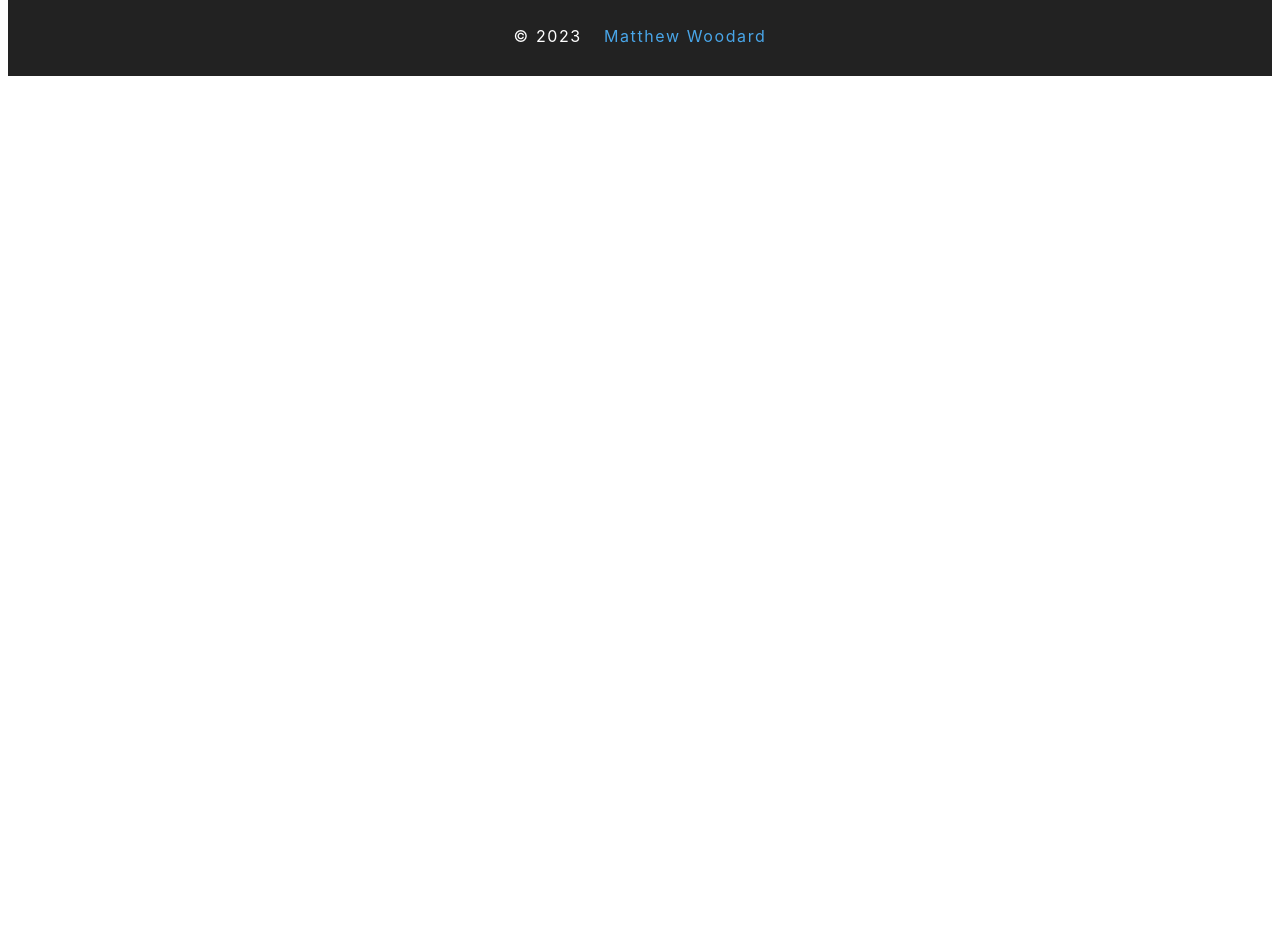
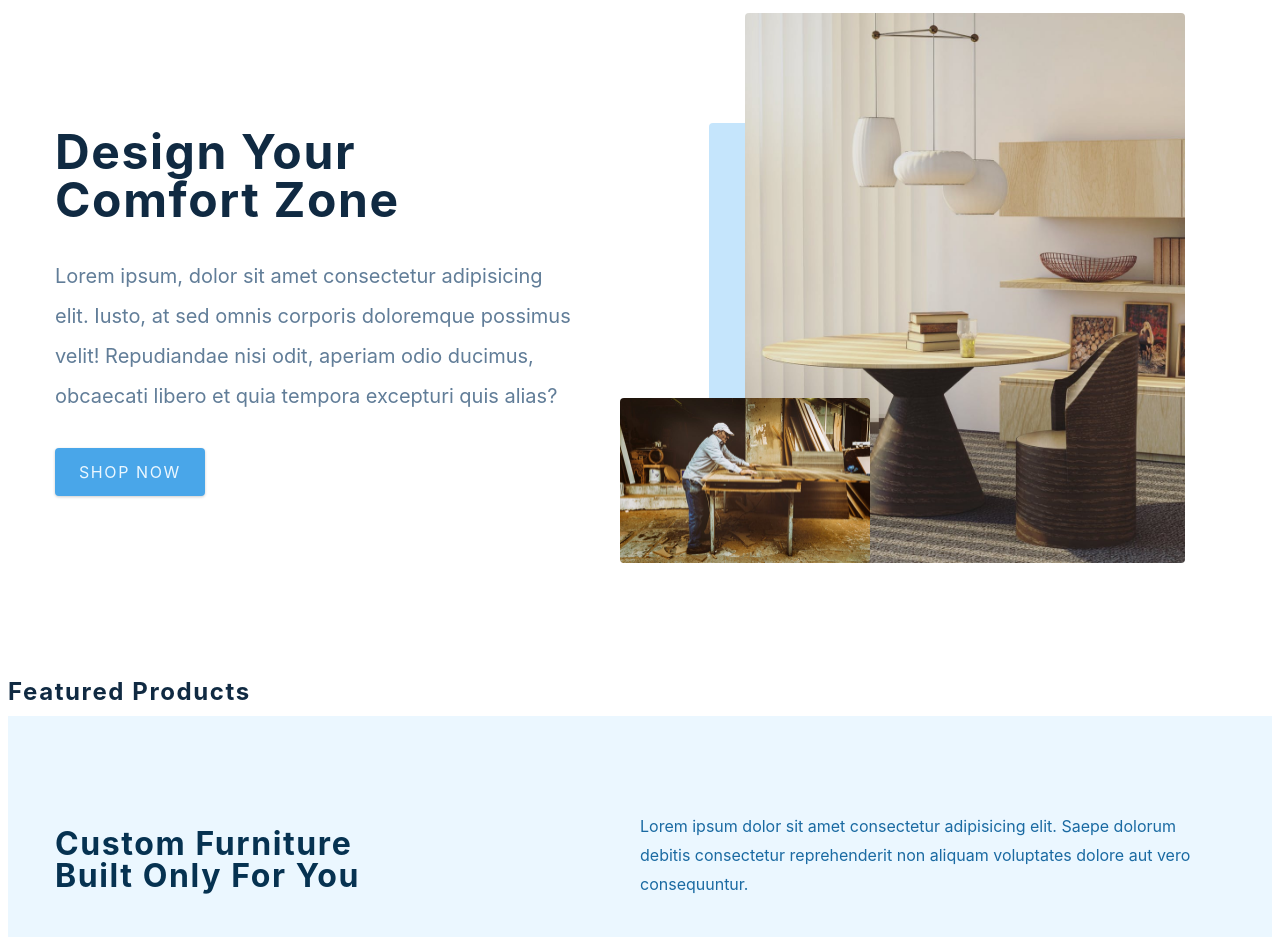
Before and after one commit to Newbie814/comfy_ecomm, a React (Create React App) app: page / in a window 1280 px wide. Shown: the part 160-1097 px from the top of the page. Before the commit the page ends 800 px from the top, so only its background shows below. Built offline with nearby package versions, Linux system fonts and the light colour scheme; the HTML template or start-up script is replaced by a standard one.

Commit message:
setup hero, services, and contact form on homepage

```diff
--- a/src/components/Contact.js
+++ b/src/components/Contact.js
@@ -1,9 +1,33 @@
-import React from 'react'
-import styled from 'styled-components'
+import React from 'react';
+import styled from 'styled-components';
 
 const Contact = () => {
-  return <h4>contact section</h4>
-}
+  return (
+    <Wrapper>
+      <div className='section-center'>
+        <h3>Join our newsletter and get 20% off</h3>
+        <div className='content'>
+          <p>
+            Lorem ipsum dolor sit amet consectetur adipisicing elit. Placeat
+            sint unde quaerat ratione soluta veniam provident adipisci cumque
+            eveniet tempore?
+          </p>
+          <form className='contact-form'>
+            <input
+              type='email'
+              className='form-input'
+              placeholder='enter email'
+            />
+            <button type='submit' className='submit-btn'>
+              subscribe
+            </button>
+            <p style={{ color: 'red' }}>form not actually hooked up</p>
+          </form>
+        </div>
+      </div>
+    </Wrapper>
+  );
+};
 const Wrapper = styled.section`
   padding: 5rem 0;
   h3 {
@@ -67,6 +91,6 @@ const Wrapper = styled.section`
   @media (min-width: 1280px) {
     padding: 15rem 0;
   }
-`
+`;
 
-export default Contact
+export default Contact;
--- a/src/components/Hero.js
+++ b/src/components/Hero.js
@@ -1,12 +1,34 @@
-import React from 'react'
-import styled from 'styled-components'
-import { Link } from 'react-router-dom'
-import heroBcg from '../assets/hero-bcg.jpeg'
-import heroBcg2 from '../assets/hero-bcg-2.jpeg'
+import React from 'react';
+import styled from 'styled-components';
+import { Link } from 'react-router-dom';
+import heroBcg from '../assets/hero-bcg.jpeg';
+import heroBcg2 from '../assets/hero-bcg-2.jpeg';
 
 const Hero = () => {
-  return <h4>hero</h4>
-}
+  return (
+    <Wrapper className='section-center'>
+      <article className='content'>
+        <h1>
+          design your <br />
+          comfort zone
+        </h1>
+        <p>
+          Lorem ipsum, dolor sit amet consectetur adipisicing elit. Iusto, at
+          sed omnis corporis doloremque possimus velit! Repudiandae nisi odit,
+          aperiam odio ducimus, obcaecati libero et quia tempora excepturi quis
+          alias?
+        </p>
+        <Link to='/products' className='btn hero-btn'>
+          shop now
+        </Link>
+      </article>
+      <article className='img-container'>
+        <img src={heroBcg} alt='nice table' className='main-img' />
+        <img src={heroBcg2} alt='person working' className='accent-img' />
+      </article>
+    </Wrapper>
+  );
+};
 
 const Wrapper = styled.section`
   min-height: 60vh;
@@ -68,6 +90,6 @@ const Wrapper = styled.section`
       border-radius: var(--radius);
     }
   }
-`
+`;
 
-export default Hero
+export default Hero;
--- a/src/components/Services.js
+++ b/src/components/Services.js
@@ -1,10 +1,37 @@
-import React from 'react'
-import styled from 'styled-components'
-import { services } from '../utils/constants'
+import React from 'react';
+import styled from 'styled-components';
+import { services } from '../utils/constants';
 
 const Services = () => {
-  return <h4>services </h4>
-}
+  return (
+    <Wrapper>
+      <div className='section-center'>
+        <article className='header'>
+          <h3>
+            custom furniture <br /> built only for you
+          </h3>
+          <p>
+            Lorem ipsum dolor sit amet consectetur adipisicing elit. Saepe
+            dolorum debitis consectetur reprehenderit non aliquam voluptates
+            dolore aut vero consequuntur.
+          </p>
+        </article>
+        <div className='services-center'>
+          {services.map((service) => {
+            const { id, icon, title, text } = service;
+            return (
+              <article className='service' key={id}>
+                <span className='icon'>{icon}</span>
+                <h4>{title}</h4>
+                <p>{text}</p>
+              </article>
+            );
+          })}
+        </div>
+      </div>
+    </Wrapper>
+  );
+};
 
 const Wrapper = styled.section`
   h3,
@@ -68,5 +95,5 @@ const Wrapper = styled.section`
       transform: translateY(5rem);
     }
   }
-`
-export default Services
+`;
+export default Services;
--- a/src/pages/HomePage.js
+++ b/src/pages/HomePage.js
@@ -1,7 +1,14 @@
-import React from 'react'
-import { FeaturedProducts, Hero, Services, Contact } from '../components'
+import React from 'react';
+import { FeaturedProducts, Hero, Services, Contact } from '../components';
 const HomePage = () => {
-  return <h4>home page</h4>
-}
+  return (
+    <main>
+      <Hero />
+      <FeaturedProducts />
+      <Services />
+      <Contact />
+    </main>
+  );
+};
 
-export default HomePage
+export default HomePage;
```
